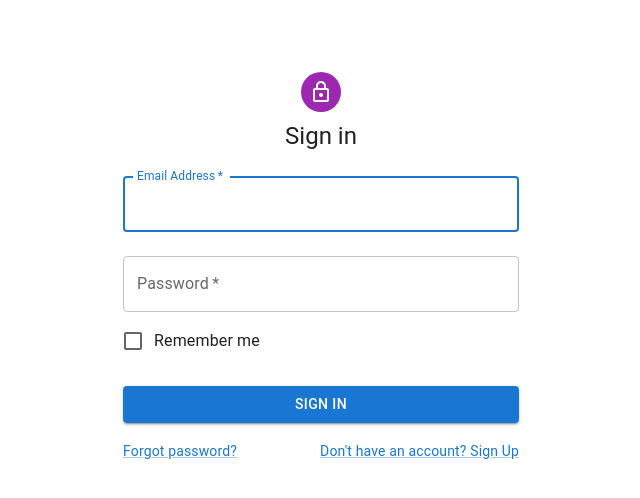
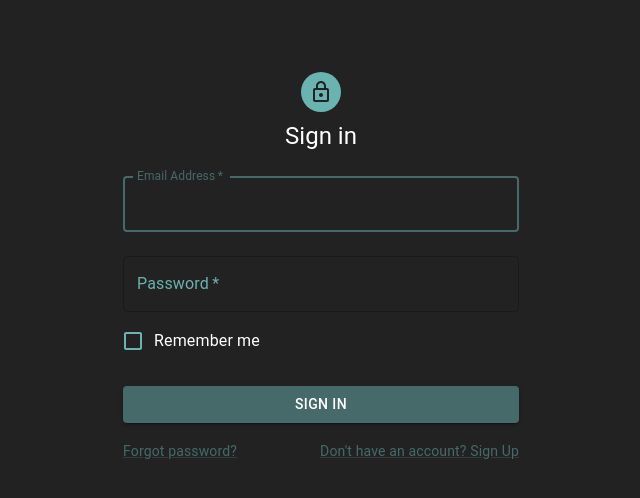
Before and after one commit to WNguyen14/uf-students-social-network, a React (Create React App) app: page /signin in a window 1280 px wide. Shown: the top 498 px of the page, without its empty margins (319-959 px from the left). Built offline with nearby package versions, Linux system fonts and the light colour scheme; no server answers.

Commit message:
small style changes

```diff
--- a/src/Data/theme.js
+++ b/src/Data/theme.js
@@ -1,6 +1,13 @@
 import { createTheme } from "@mui/material/styles";
 
 export const theme = createTheme({
+  root: {
+    "& .MuiOutlinedInput-root": {
+      "& fieldset": {
+        borderColor: "red",
+      },
+    },
+  },
   palette: {
     background: {
       default: "#222222",
@@ -8,8 +15,12 @@ export const theme = createTheme({
     primary: {
       main: "#456A69",
     },
+    text: {
+      primary: "#ffffff",
+      secondary: "#69b3b1",
+    },
     secondary: {
-      main: "#edf2ff",
+      main: "#69b3b1",
     },
   },
 });
--- a/src/components/SignIn.jsx
+++ b/src/components/SignIn.jsx
@@ -1,19 +1,19 @@
-import * as React from 'react';
-import Avatar from '@mui/material/Avatar';
-import Button from '@mui/material/Button';
-import CssBaseline from '@mui/material/CssBaseline';
-import TextField from '@mui/material/TextField';
-import FormControlLabel from '@mui/material/FormControlLabel';
-import Checkbox from '@mui/material/Checkbox';
-import Link from '@mui/material/Link';
-import Grid from '@mui/material/Grid';
-import Box from '@mui/material/Box';
-import LockOutlinedIcon from '@mui/icons-material/LockOutlined';
-import Typography from '@mui/material/Typography';
-import Container from '@mui/material/Container';
-import { createTheme, ThemeProvider } from '@mui/material/styles';
-import { login } from '../firebase';
-const theme = createTheme();
+import * as React from "react";
+import Avatar from "@mui/material/Avatar";
+import Button from "@mui/material/Button";
+import CssBaseline from "@mui/material/CssBaseline";
+import TextField from "@mui/material/TextField";
+import FormControlLabel from "@mui/material/FormControlLabel";
+import Checkbox from "@mui/material/Checkbox";
+import Link from "@mui/material/Link";
+import Grid from "@mui/material/Grid";
+import Box from "@mui/material/Box";
+import LockOutlinedIcon from "@mui/icons-material/LockOutlined";
+import Typography from "@mui/material/Typography";
+import Container from "@mui/material/Container";
+import { ThemeProvider } from "@mui/material/styles";
+import { theme } from "../Data/theme";
+import { login } from "../firebase";
 
 export default function SignIn() {
   async function handleSubmit(event) {
@@ -21,16 +21,15 @@ export default function SignIn() {
     const data = new FormData(event.currentTarget);
     // eslint-disable-next-line no-console
     const info = {
-      email: data.get('email'),
-      password: data.get('password'),
+      email: data.get("email"),
+      password: data.get("password"),
     };
     try {
       await login(info.email, info.password);
+    } catch {
+      alert("Error signing in");
     }
-    catch {
-      alert('Error signing in');
-    }
-  };
+  }
 
   return (
     <ThemeProvider theme={theme}>
@@ -39,19 +38,25 @@ export default function SignIn() {
         <Box
           sx={{
             marginTop: 8,
-            display: 'flex',
-            flexDirection: 'column',
-            alignItems: 'center',
+            display: "flex",
+            flexDirection: "column",
+            alignItems: "center",
           }}
         >
-          <Avatar sx={{ m: 1, bgcolor: 'secondary.main' }}>
+          <Avatar sx={{ m: 1, bgcolor: "secondary.main" }}>
             <LockOutlinedIcon />
           </Avatar>
-          <Typography component="h1" variant="h5">
+          <Typography component="h1" variant="h5" color="textPrimary">
             Sign in
           </Typography>
-          <Box component="form" onSubmit={handleSubmit} noValidate sx={{ mt: 1 }}>
+          <Box
+            component="form"
+            onSubmit={handleSubmit}
+            noValidate
+            sx={{ mt: 1 }}
+          >
             <TextField
+              className={theme.root} //trying to get white borders but idk
               margin="normal"
               required
               fullWidth
@@ -72,7 +77,7 @@ export default function SignIn() {
               autoComplete="current-password"
             />
             <FormControlLabel
-              control={<Checkbox value="remember" color="primary" />}
+              control={<Checkbox value="remember" color="secondary" />}
               label="Remember me"
             />
             <Button
```
Also changed, not shown: 1 other file (tests, documents, lock files or other folders).
